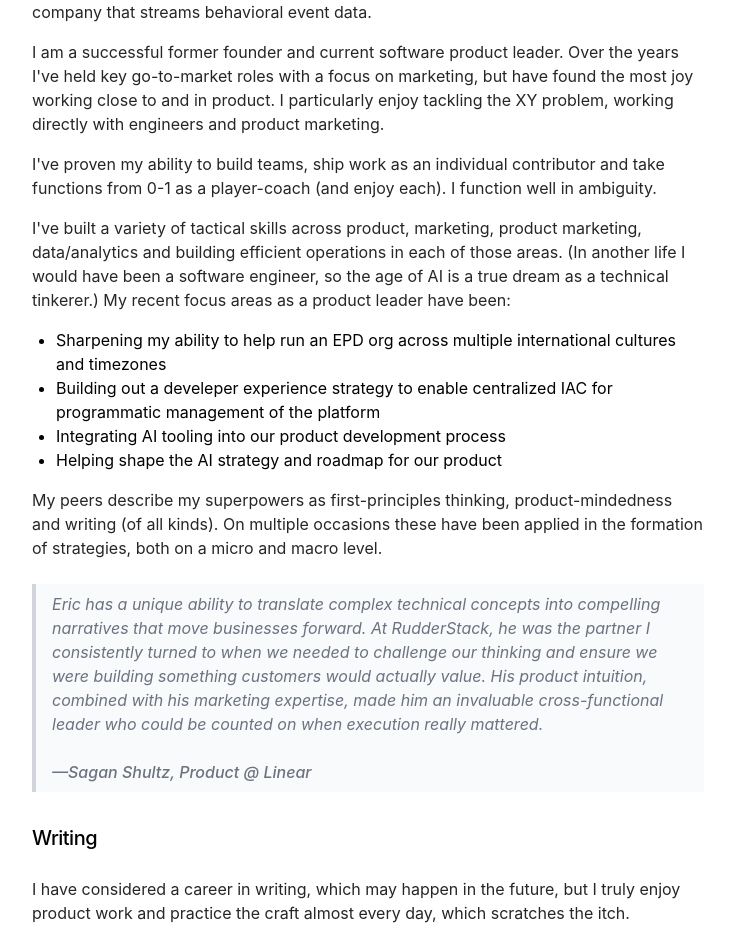
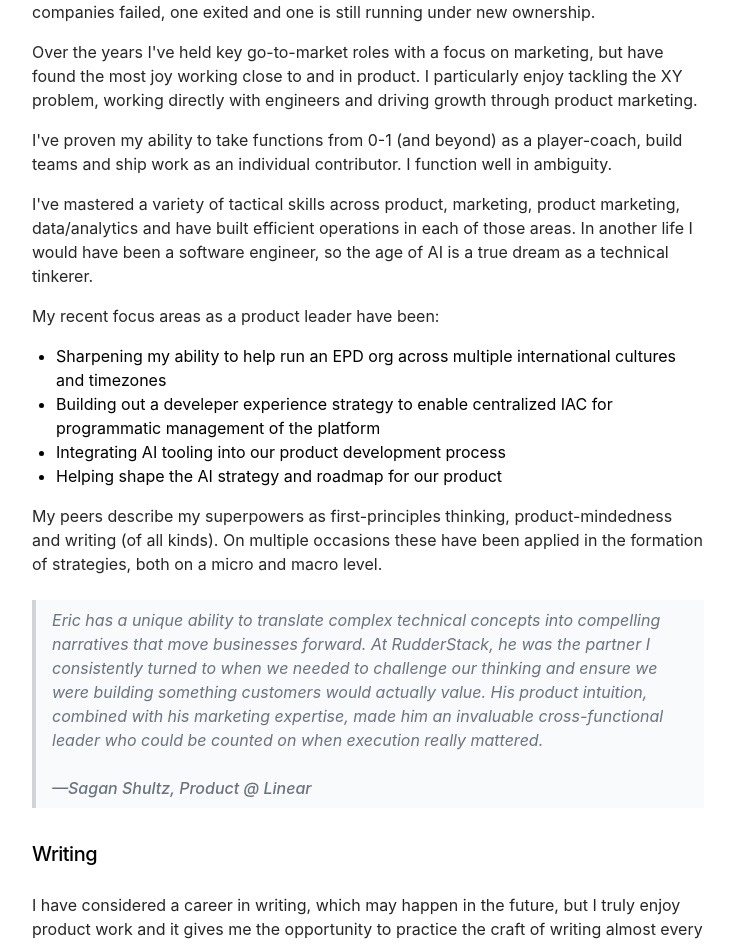
Before and after one commit to ericdodds/eric-dodds-blog, a Next.js app: page /about in a window 1280 px wide. Shown: the part 341-1285 px from the top of the page, without its empty margins (272-1005 px from the left). Built offline with nearby package versions, Linux system fonts and the light colour scheme.

Commit message:
updated the about page and home page

```diff
--- a/app/about/page.tsx
+++ b/app/about/page.tsx
@@ -12,19 +12,22 @@ export default function AboutPage() {
       <div className="prose mt-8">
         <h3 className="title font-semibold text-xl tracking-tighter">Professional bio</h3>
         <p>
+          I'm currently the Head of Product at RudderStack, a pipeline infrastructure company that streams behavioral event data.
+        </p>
+        <p>
           I've founded multiple businesses, both venture-backed and bootstrapped. Several companies failed, one exited and one is still running under new ownership.
         </p>
         <p>
-          I'm currently the Head of Product at RudderStack, a customer data infrastructure company that streams behavioral event data.
-        </p>
-        <p>
-          I am a successful former founder and current software product leader. Over the years I've held key go-to-market roles with a focus on marketing, but have found the most joy working close to and in product. I particularly enjoy tackling the XY problem, working directly with engineers and product marketing.
+          Over the years I've held key go-to-market roles with a focus on marketing, but have found the most joy working close to and in product. I particularly enjoy tackling the XY problem, working directly with engineers and driving growth through product marketing.
        </p>
        <p>
-          I've proven my ability to build teams, ship work as an individual contributor and take functions from 0-1 as a player-coach (and enjoy each). I function well in ambiguity.
+          I've proven my ability to take functions from 0-1 (and beyond) as a player-coach, build teams and ship work as an individual contributor. I function well in ambiguity.
        </p>
        <p>
-          I've built a variety of tactical skills across product, marketing, product marketing, data/analytics and building efficient operations in each of those areas. (In another life I would have been a software engineer, so the age of AI is a true dream as a technical tinkerer.) My recent focus areas as a product leader have been:
+          I've mastered a variety of tactical skills across product, marketing, product marketing, data/analytics and have built efficient operations in each of those areas. In another life I would have been a software engineer, so the age of AI is a true dream as a technical tinkerer.
+       </p>
+       <p>
+        My recent focus areas as a product leader have been:
        </p>
 
           <ul>
@@ -39,7 +42,7 @@ export default function AboutPage() {
        </p>
 
         <blockquote>
-        Eric has a unique ability to translate complex technical concepts into compelling narratives that move businesses forward. At RudderStack, he was the partner I consistently turned to when we needed to challenge our thinking and ensure we were building something customers would actually value. His product intuition, combined with his marketing expertise, made him an invaluable cross-functional leader who could be counted on when execution really mattered.
+         Eric has a unique ability to translate complex technical concepts into compelling narratives that move businesses forward. At RudderStack, he was the partner I consistently turned to when we needed to challenge our thinking and ensure we were building something customers would actually value. His product intuition, combined with his marketing expertise, made him an invaluable cross-functional leader who could be counted on when execution really mattered.
         <br /><br />
         <strong>—Sagan Shultz, Product @ Linear</strong>
         </blockquote>
@@ -47,7 +50,7 @@ export default function AboutPage() {
       <div className="prose mt-8">
         <h3 className="title font-semibold text-xl tracking-tighter">Writing</h3>
         <p>
-         I have considered a career in writing, which may happen in the future, but I truly enjoy product work and practice the craft almost every day, which scratches the itch.
+         I have considered a career in writing, which may happen in the future, but I truly enjoy product work and it gives me the opportunity to practice the craft of writing almost every day.
         </p>
         <p>
          This blog went stale for some time, but I wrote an immense amount in that time, both personally and professionally (including a published memoir about my special needs brother-in-law).
--- a/app/page.tsx
+++ b/app/page.tsx
@@ -25,7 +25,7 @@ export default function Page() {
         >
           about me
         </Link>
-        ,{' '}or{' '}
+        {' '}or{' '}
         <Link
           href="/contact"
           className="underline transition-all decoration-neutral-400 dark:decoration-neutral-600 underline-offset-2 decoration-[0.1em]"
```
